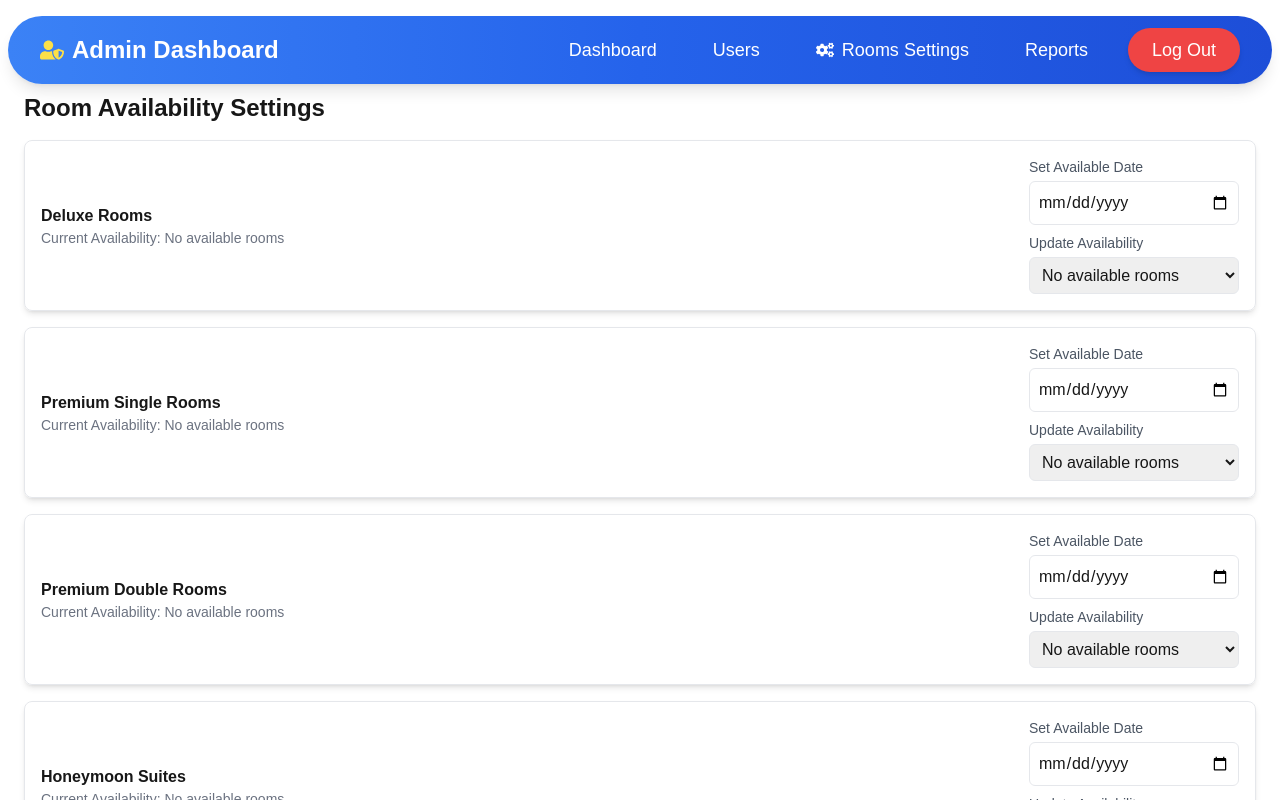
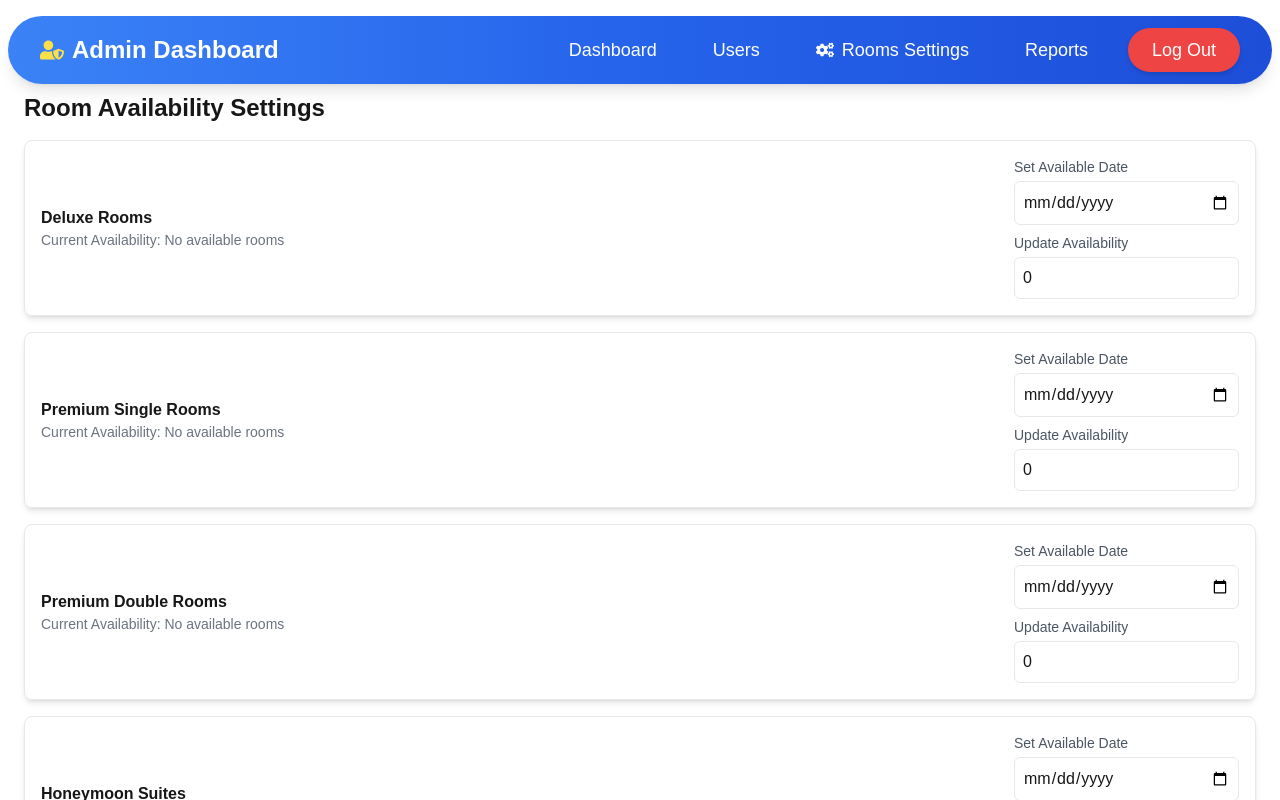
Before and after one commit to Fahim-ahmed-ifty/hotelreservation, a Next.js app: page /admin/adminroomsettings in a window 1280 px wide. Built offline with nearby package versions, Linux system fonts and the light colour scheme.

Commit message:
add admin wise login

```diff
--- a/app/admin/adminroomsettings/page.tsx
+++ b/app/admin/adminroomsettings/page.tsx
@@ -8,49 +8,53 @@ const RoomSettingsPage = () => {
 	const [roomSettings, setRoomSettings] = useState([
 		{
 			roomType: 'Deluxe Rooms',
-			available: 'No available rooms',
+			available: 0,
 			date: ''
 		},
 		{
 			roomType: 'Premium Single Rooms',
-			available: 'No available rooms',
+			available: 0,
 			date: ''
 		},
 		{
 			roomType: 'Premium Double Rooms',
-			available: 'No available rooms',
+			available: 0,
 			date: ''
 		},
 		{
 			roomType: 'Honeymoon Suites',
-			available: 'No available rooms',
+			available: 0,
 			date: ''
 		},
 		{
 			roomType: 'Premium Honeymoon Suites',
-			available: 'No available rooms',
+			available: 0,
 			date: ''
 		},
 		{
 			roomType: 'Single Rooms',
-			available: 'No available rooms',
+			available: 0,
 			date: ''
 		},
 		{
 			roomType: 'Double Rooms',
-			available: 'No available rooms',
+			available: 0,
 			date: ''
 		},
 		{
 			roomType: 'Small Single Rooms',
-			available: 'No available rooms',
+			available: 0,
 			date: ''
 		}
 	]);
 
 	const handleAvailabilityChange = (index: number, value: string) => {
 		const updatedSettings = [...roomSettings];
-		updatedSettings[index].available = value;
+		const newValue = Number(value);
+
+		// If the user types "0", set it to 0 (representing no available rooms)
+		updatedSettings[index].available = newValue;
+
 		setRoomSettings(updatedSettings);
 	};
 
@@ -81,7 +85,10 @@ const RoomSettingsPage = () => {
 							<div className='flex flex-col'>
 								<div className='font-semibold'>{room.roomType}</div>
 								<div className='text-sm text-gray-500'>
-									Current Availability: {room.available}
+									Current Availability:{' '}
+									{room.available === 0
+										? 'No available rooms'
+										: `${room.available} rooms available`}
 								</div>
 							</div>
 							<div className='flex flex-col'>
@@ -99,32 +106,15 @@ const RoomSettingsPage = () => {
 								<label className='text-sm text-gray-600 mt-2'>
 									Update Availability
 								</label>
-								<select
+								<input
+									type='number'
 									value={room.available}
 									onChange={e =>
 										handleAvailabilityChange(index, e.target.value)
 									}
 									className='p-2 border rounded-md mt-1'
-								>
-									<option value='No available rooms'>
-										No available rooms
-									</option>
-									<option value='1 available room'>
-										1 available room
-									</option>
-									<option value='2 available rooms'>
-										2 available rooms
-									</option>
-									<option value='3 available rooms'>
-										3 available rooms
-									</option>
-									<option value='14 available rooms'>
-										14 available rooms
-									</option>
-									<option value='Multiple rooms available'>
-										Multiple rooms available
-									</option>
-								</select>
+									min={0}
+								/>
 							</div>
 						</div>
 					))}
```
